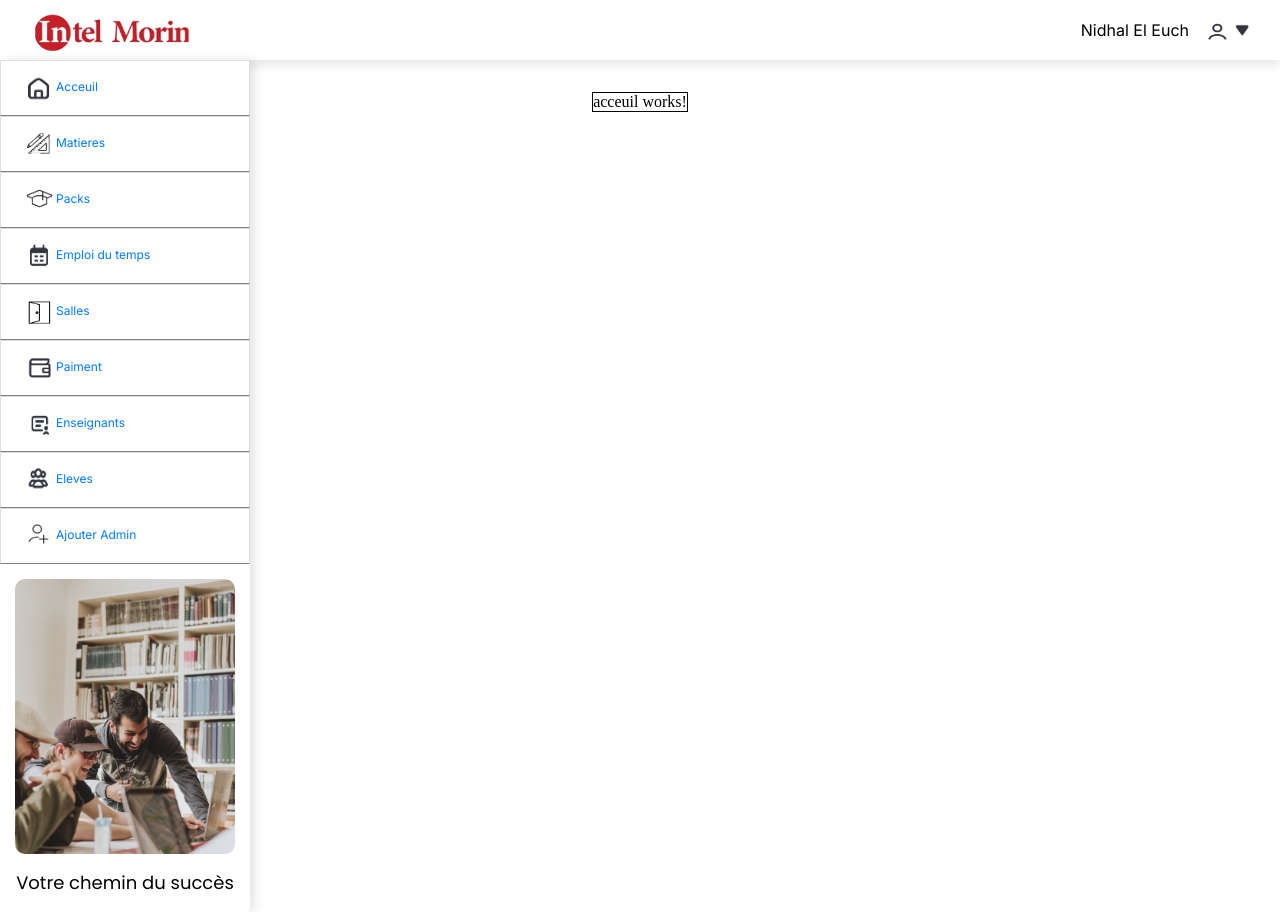
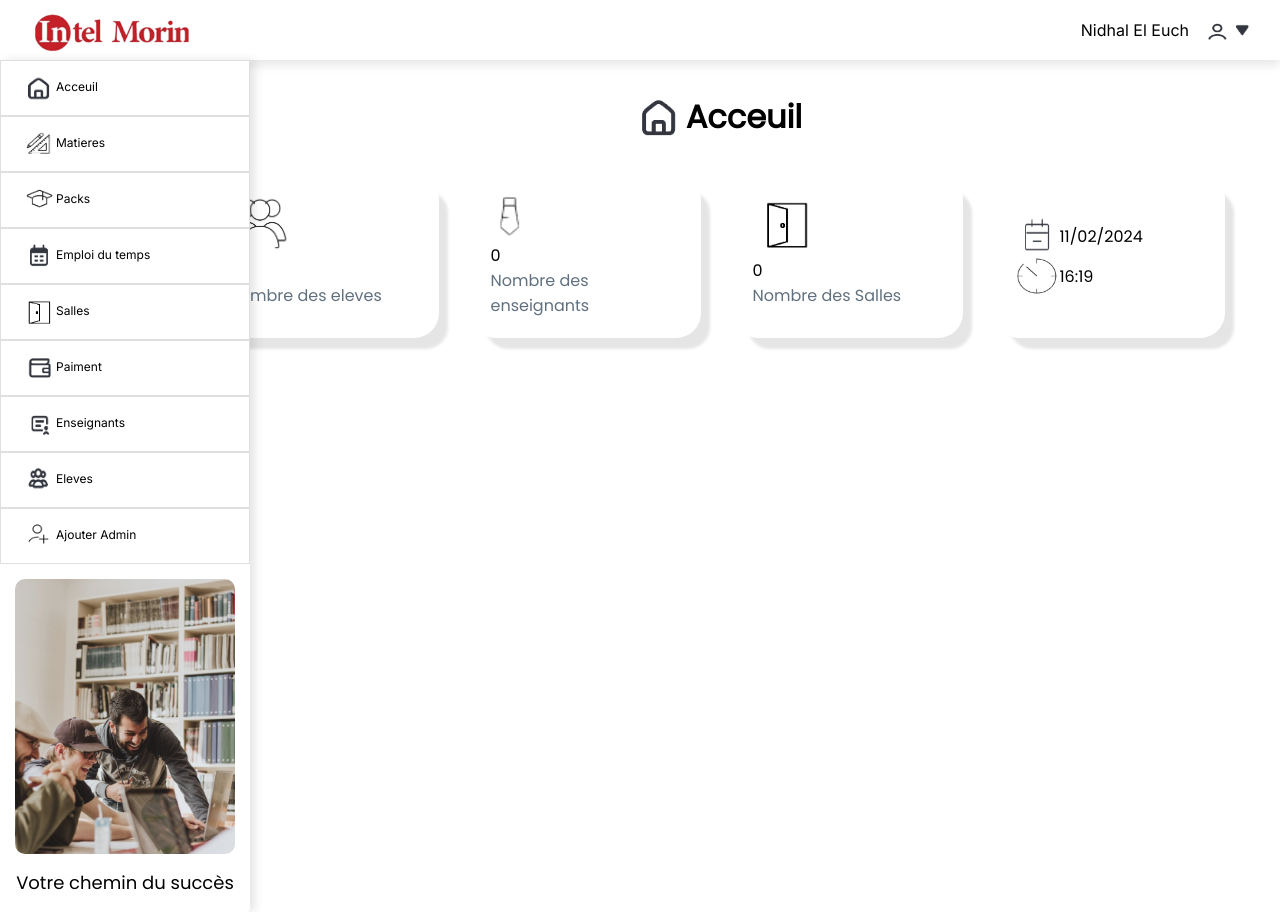
Before and after one commit to KoussayDhifi/IntelMorin, an Angular app in the folder frontend/InelMorin/: page / in a window 1280 px wide. Built offline with nearby package versions, Linux system fonts and the light colour scheme.

Commit message:
Add acceuil page

```diff
--- a/frontend/InelMorin/src/app/acceuil/acceuil.component.css
+++ b/frontend/InelMorin/src/app/acceuil/acceuil.component.css
@@ -0,0 +1,56 @@
+.acceuil {
+    display: flex;
+    flex-direction: column;
+    align-items: center;
+    gap: 2rem;
+    height: 90vh;
+    padding-left: 25px;
+}
+.label {
+    color:#60707E;
+    font-family: 'Poppins';
+}
+.number {
+    font-family: 'Poppins';
+}
+
+.title {
+    display: flex;
+    align-items: center;
+    font-family: 'Poppins', sans-serif;
+    font-weight: 400;
+}
+.title img {
+    width: 55px;
+    height: 50px;
+}
+
+.elements {
+    display: flex;
+    justify-content: space-between;
+    gap:2rem;
+    list-style: none;
+}
+
+li {
+    box-shadow: 12px 14px 3px -3px rgba(0,0,0,0.1);
+    padding: 20px;
+    width: 230px;
+    border-radius: 25px;
+    background-color: #FFF;
+}
+
+li:last-child {
+    display: flex;
+    flex-direction: column;
+    justify-content: center;
+}
+
+li:last-child .date {
+    display: flex;
+    align-items: center;
+}
+li:last-child .time {
+    display: flex;
+    align-items: center;
+}
--- a/frontend/InelMorin/src/app/acceuil/acceuil.component.html
+++ b/frontend/InelMorin/src/app/acceuil/acceuil.component.html
@@ -1 +1,33 @@
-<p>acceuil works!</p>
+<div class="acceuil">
+    <div class="title">
+        <img src="../../assets/Acceuil.png" alt="AcceuilIcon" class="icon2">
+        <h1>Acceuil</h1>
+    </div>
+    <ul class="elements">
+        <li>
+            <img src="../../assets/NombreEleves.png" alt="NeleveIcon" class="icon2">
+            <p class="number">{{neleves}}</p>
+            <p class="label">Nombre des eleves</p>
+        </li>
+        <li>
+            <img src="../../assets/Cravattes.png" alt="caravatte" width="40px" height="45px">
+            <p class="number">{{nens}}</p>
+            <p class="label">Nombre des enseignants</p>
+        </li>
+        <li>
+            <img src="../../assets/salles.png" alt="SallesIcon" class="icon2">
+            <p class="number">{{nsalles}}</p>
+            <p class="label">Nombre des Salles</p>
+        </li>
+        <li>
+            <div class="date">
+                <img src="../../assets/DateMoisJours.png" alt="DateMoisJoursIcon" width="45px" height="40px">
+                <p class="number">{{date}}</p>
+            </div>
+            <div class="time">
+                <img src="../../assets/Horloge.png" alt="HorlogeIcon" width="45px" height="40px">
+                <p class="number">{{time}}</p>
+            </div>
+        </li>
+    </ul>
+</div>
--- a/frontend/InelMorin/src/app/acceuil/acceuil.component.ts
+++ b/frontend/InelMorin/src/app/acceuil/acceuil.component.ts
@@ -1,4 +1,5 @@
-import { Component } from '@angular/core';
+import { Component, inject } from '@angular/core';
+import { TimeService } from './services/time.service';
 
 @Component({
   selector: 'app-acceuil',
@@ -6,5 +7,25 @@ import { Component } from '@angular/core';
   styleUrl: './acceuil.component.css'
 })
 export class AcceuilComponent {
+  public neleves:number = 0;
+  public nens:number = 0;
+  public nsalles:number = 0;
+  private datetime:any = inject(TimeService);
+  public date:string = this.datetime.getDate();
+  public time:string = this.datetime.getTime();
+
+
+
+  ngOnInit() {
+    this.getTime();
+  }
+
+  getTime ():any {
+    setInterval (()=> {
+      this.time = this.datetime.getTime()
+    },60000)
+  }
+
+
 
 }
--- /dev/null
+++ b/frontend/InelMorin/src/app/acceuil/services/time.service.ts
@@ -0,0 +1,37 @@
+import { Injectable } from '@angular/core';
+
+@Injectable({
+  providedIn: 'root'
+})
+export class TimeService {
+  private date:Date = new Date();
+  private day = this.date.getDate().toString().padStart(2, '0');
+  private month = (this.date.getMonth() + 1).toString().padStart(2, '0');
+  private year = this.date.getFullYear();
+  private hours = this.date.getHours().toString().padStart(2, '0');
+  private minutes = this.date.getMinutes().toString().padStart(2, '0');
+
+
+
+
+  getDate ():string {
+    return `${this.day}/${this.month}/${this.year}`
+  }
+
+  getTime():string {
+    return `${this.hours}:${this.minutes}`
+  }
+
+
+  constructor() {
+    setInterval (() => {
+      this.date = new Date();
+      this.day = this.date.getDate().toString().padStart(2, '0');
+      this.month = (this.date.getMonth() + 1).toString().padStart(2, '0');
+      this.year = this.date.getFullYear();
+      this.hours = this.date.getHours().toString().padStart(2, '0');
+      this.minutes = this.date.getMinutes().toString().padStart(2, '0');
+    },60000)
+
+  }
+}
--- a/frontend/InelMorin/src/app/app-routing.module.ts
+++ b/frontend/InelMorin/src/app/app-routing.module.ts
@@ -2,6 +2,7 @@ import { NgModule } from '@angular/core';
 import { RouterModule, Routes } from '@angular/router';
 import { AcceuilComponent } from './acceuil/acceuil.component';
 import { MatieresComponent } from './matieres/matieres.component';
+
 
 const routes: Routes = [
   {path:'', component:AcceuilComponent},
--- a/frontend/InelMorin/src/app/app.component.css
+++ b/frontend/InelMorin/src/app/app.component.css
@@ -1,10 +1,9 @@
+
 .children {
     display: flex;
     flex-direction: column;
     gap:2rem;
 }
 .dynamicElements {
-    align-self: center;
-    border:solid 1px black;
-
+    margin-left: 10%;
 }
--- a/frontend/InelMorin/src/app/matieres/matieres.component.css
+++ b/frontend/InelMorin/src/app/matieres/matieres.component.css
@@ -0,0 +1,8 @@
+.matieres {
+    display: flex;
+    flex-direction: column;
+    align-items: center;
+    gap: 2rem;
+    height: 90vh;
+    padding-left: 25px;
+}
--- a/frontend/InelMorin/src/app/matieres/matieres.component.html
+++ b/frontend/InelMorin/src/app/matieres/matieres.component.html
@@ -1 +1,3 @@
-<p>matieres works!</p>
+<div class="matieres">
+    <p>matieres works!</p>
+</div>
--- a/frontend/InelMorin/src/app/nav-bar/nav-bar.component.css
+++ b/frontend/InelMorin/src/app/nav-bar/nav-bar.component.css
@@ -7,16 +7,16 @@
     position: absolute;
 
 }
-.list-group-item {
-    border-bottom: 1px solid gray;
-}
+
 a {
     text-decoration: none;
+    color:black;
 }
 
 a:hover {
     cursor: pointer;
-
+    text-decoration: none;
+    color:black
 }
 .adminPhoto {
     padding: 15px;
--- a/frontend/InelMorin/src/styles.css
+++ b/frontend/InelMorin/src/styles.css
@@ -11,7 +11,12 @@
     width: 35px;
     height: 30px;
 }
+.icon2 {
+    width: 65px;
+    height: 60px;
+}
 
 a {
     text-decoration: none;
+
 }
```
